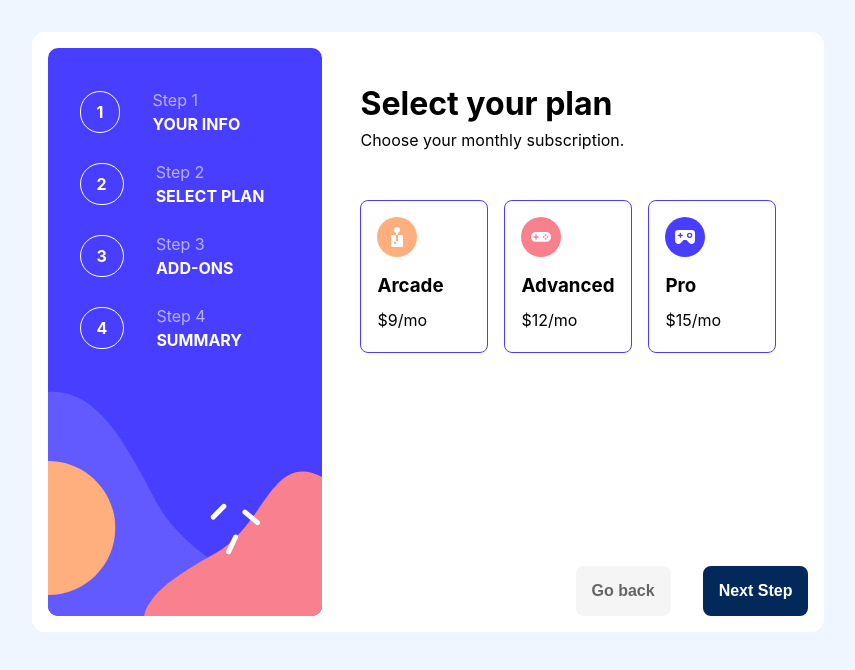
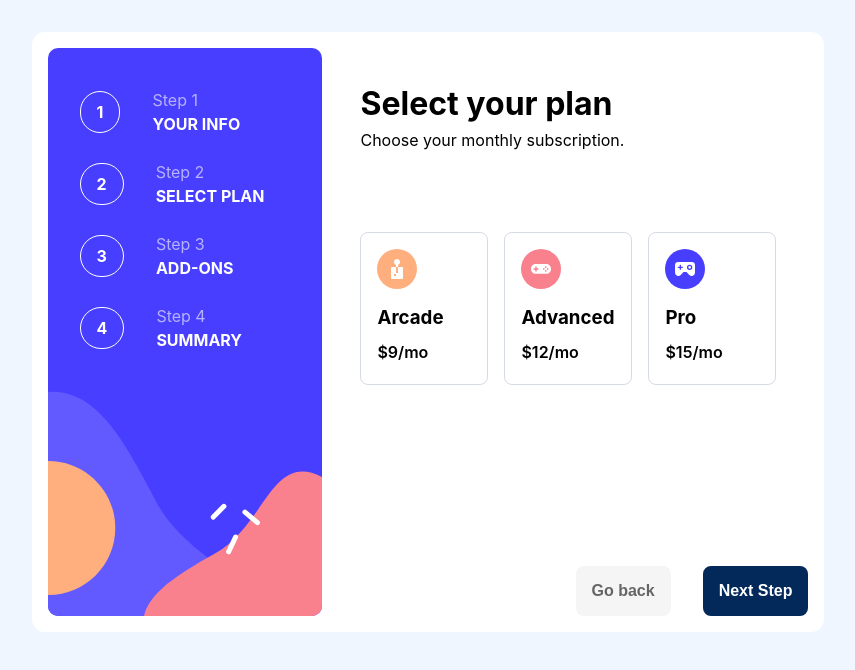
Before and after one commit to heiderick13/multistep-form-react, a React (Vite) app: page / in a window 1280 px wide. Both pictures are taken after a click on the button "Next Step". Shown: the top 670 px of the page, without its empty margins (212-1067 px from the left). Built offline with nearby package versions, Linux system fonts and the light colour scheme.

Commit message:
:lipstick: feat: change style of checked card

```diff
--- a/src/components/FormElements/PlanCard/PlanCard.css
+++ b/src/components/FormElements/PlanCard/PlanCard.css
@@ -1,7 +1,22 @@
 .card {
   min-width: 8rem;
+  background: var(--card-bg);
   line-height: 2;
-  border: 1px solid var(--purplish-blue);
+  border: 1px solid var(--light-gray);
   border-radius: 0.5rem;
   padding: 1rem;
+  cursor: pointer;
 }
+
+.card:hover {
+  border-color: var(--purplish-blue);
+}
+
+.card input[type="checkbox"] {
+  display: none;
+}
+
+.card:has(input[type="checkbox"]:checked) {
+  background: var(--magnolia);
+  border-color: var(--purplish-blue);
+}
--- a/src/components/FormElements/PlanCard/PlanCard.jsx
+++ b/src/components/FormElements/PlanCard/PlanCard.jsx
@@ -2,11 +2,14 @@ import "./PlanCard.css";
 
 function PlanCard({ photo, title, price }) {
   return (
-    <div className="card">
-      <img src={photo} alt="Plan Icon" />
-      <h3 className="plan-title">{title}</h3>
-      <p className="plan-price">${price}/mo</p>
-    </div>
+    <label>
+      <div className="card">
+        <input type="checkbox" />
+        <img src={photo} alt="Plan Icon" />
+        <h3 className="plan-title">{title}</h3>
+        <p className="plan-price">${price}/mo</p>
+      </div>
+    </label>
   );
 }
 
```
